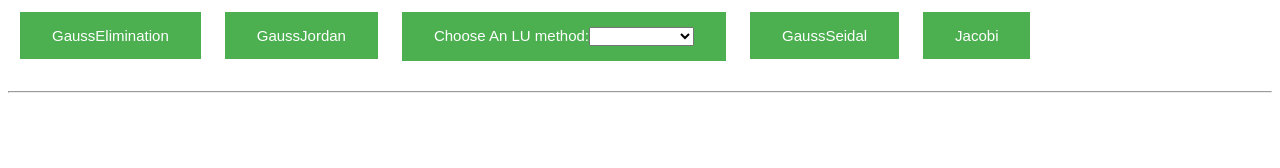
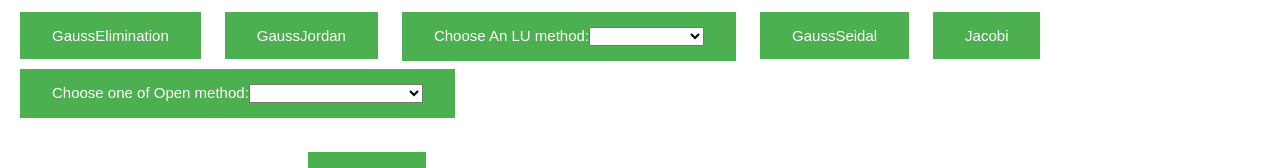
Before and after one commit to AbdullatifHabiba/Numericalmethods, an Angular app in the folder frontend/project/: page / in a window 1280 px wide. Shown: the top 168 px of the page. Built offline with nearby package versions, Linux system fonts and the light colour scheme; no server answers.

Commit message:
Update app.component.html

```diff
--- a/frontend/project/src/app/app.component.html
+++ b/frontend/project/src/app/app.component.html
@@ -1,3 +1,4 @@
+
 <button class="button1"(click)="dropList1()"
     [ngClass]="{'green' : toggle1}" >GaussElimination</button>
 <button class="button1"(click)="dropList2()"[ngClass]="{'green' : toggle2}">GaussJordan</button>
@@ -5,16 +6,31 @@
 <button class="button1" (click)="dropList3()"  [ngClass]="{'green' : toggle3}">
   <label for="cars">Choose An LU method:</label>
   <select name="LU-list" [(ngModel)]="typeOfLU" >
-    <option  value="doolittle">Doolittle Form</option>
+    <option  value="downlittle">Downlittle Form</option>
     <option value="crout">Crout Form</option>
   </select>
 </button>
 
-
 <button class="button1" (click)="dropList4()" [ngClass]="{'green' : toggle4}">GaussSeidal</button>
 <button class="button1" (click)="dropList5()" [ngClass]="{'green' : toggle5}">Jacobi</button>
+
+<button class="button1" (click)="dropList7()"  [ngClass]="{'green' : toggle7}">
+  <label for="cars">Choose one of Open method:</label>
+  <select name="Open_method-list"  [(ngModel)]="typeOfOpenmethod" >
+    <option  value="Bisection">Bisection Method</option>
+    <option  value="False-Position">False-Position Method</option>
+    <option  value="Fixed_point">Fixed point Method</option>
+    <option  value="Newton-Raphson">Newton-Raphson Method</option>
+    <option  value="Secant">Secant Method</option>
+  </select>
+</button>
 <br>
 <br>
+
+
+
+
+
 
 
 <div  *ngIf="NonDrop" >
@@ -33,15 +49,37 @@ Precision:  <input type="number" style="height:50px; width:50px; "  [(ngModel)]=
   absolute Relative Error <input type="number" style="height:50px; width:50px; "  [(ngModel)]="RelativeError" (click)="dropList6()" />
 </div>
 
+</div>
+
+
+
+<!--here is the open method-->
+
+<div *ngIf="openCheck">
+  Enter Equation here:<input type="text" style="height:50px; width:200px; " [(ngModel)]="openEquation" (click)="dropList6()">
+  Number of Iterations: <input type="number" style="height:50px; width:50px; "  [(ngModel)]="numberOfIteration"  (click)="dropList6()"/>
+  Enter Eps: <input  type="number" style="height:50px; width:50px; " [(ngModel)]="Eps"  (click)="dropList6()" >
+
+  Precision:<input type="number" style="height:50px; width:50px; " [(ngModel)]="precisionOfResult" (click)="dropList6()">
+
+  Initial Value of x:<input type="number" style="height:50px; width:50px; " [(ngModel)]="initialX" (click)="dropList6()">
+  <div *ngIf="secant">
+  Secind initial Value of x:<input type="number" style="height:50px; width:50px; " [(ngModel)]="secondX" (click)="dropList6()">
+</div>
+</div>
+
+<!--here the result-->
 <button class="button" (click)="submitForm()" [ngClass]="{'green' : toggle6}">Solution</button>
+<div style="height:500px; width:300px; " >
+{{result}}
+{{typeOfOpenmethod}}
+{{secant}}
+{{Gauess}}
 
 </div>
-<hr>
-<div style="height:500px; width:300px; " >
-{{result}}
-{{typeOfLU}}
 
-</div>
+
+<!--here plot image-->
 <div style="height: 500px;width: 500px;background-color:burlywood ;">
   <svg style="height: 100%;width: 100%;">
     <g *ngFor="let p of points">
```
